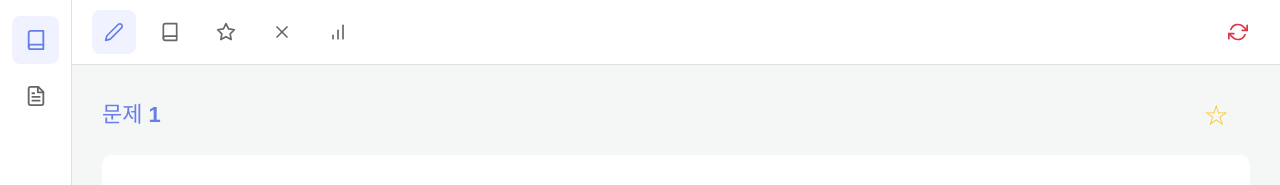
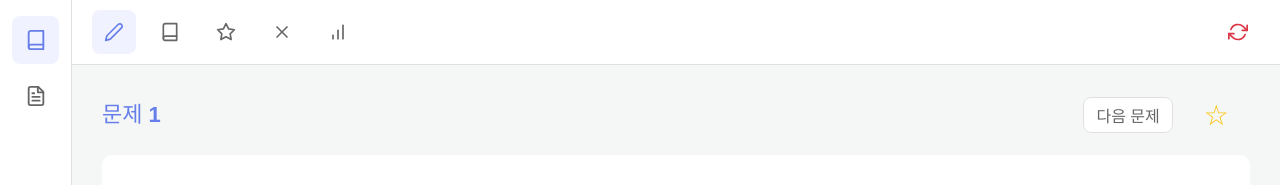
Before and after one commit to qkrwns1478/eip-practice, a Vue app: page / in a window 1280 px wide. Shown: the top 185 px of the page. Built offline with nearby package versions, Linux system fonts and the light colour scheme.

Commit message:
feat: 문제 넘기기 기능 추가

```diff
--- a/src/assets/style/style.css
+++ b/src/assets/style/style.css
@@ -327,7 +327,6 @@
 .result-section {
   margin-top: 30px;
   padding-top: 30px;
-  border-top: 1px solid var(--color-border);
   min-height: 120px;
   transition: border-color 0.3s ease;
 }
@@ -377,6 +376,39 @@
 .start-button:hover {
   transform: translateY(-3px);
   box-shadow: 0 8px 25px rgba(102, 126, 234, 0.4);
+}
+
+.skip-button {
+  display: block;
+  margin: 16px 0 0 auto;
+  padding: 10px 18px;
+  color: var(--color-text-light);
+  background: var(--color-white);
+  border: 1px solid var(--color-border);
+  border-radius: 8px;
+  cursor: pointer;
+}
+
+.skip-button:hover,
+.skip-button:focus-visible {
+  color: var(--color-primary);
+  border-color: var(--color-primary);
+}
+
+.question-actions-group {
+  display: flex;
+  align-items: center;
+  gap: 10px;
+}
+
+.question-actions-group .skip-button,
+.quiz-actions-group .skip-button {
+  display: inline-flex;
+  align-items: center;
+  height: 36px;
+  margin: 0;
+  padding: 0 12px;
+  white-space: nowrap;
 }
 
 .no-question {
@@ -604,7 +636,6 @@
   width: 90%;
   animation: slideUp 0.3s ease;
   min-height: 200px;
-  border-top: 5px solid var(--color-primary);
   transition: background-color 0.3s ease;
 }
 
--- a/src/components/GeoQuiz.vue
+++ b/src/components/GeoQuiz.vue
@@ -2,7 +2,7 @@
   <div class="quiz-container geo-quiz-layout">
 
     <div class="menu-bar icon-menu-bar">
-      <button @click="showMode = 'quiz'" :class="{ active: showMode === 'quiz' }">
+      <button @click="openRandomQuiz" :class="{ active: showMode === 'quiz' && playMode === 'random' }">
         <svg xmlns="http://www.w3.org/2000/svg" width="24" height="24" viewBox="0 0 24 24" fill="none"
           stroke="currentColor" stroke-width="2" stroke-linecap="round" stroke-linejoin="round">
           <path d="M17 3a2.828 2.828 0 1 1 4 4L7.5 20.5 2 22l1.5-5.5L17 3z" />
@@ -58,9 +58,12 @@
       <div class="question-section">
         <div class="question-header">
           <h3>문제 {{ currentQuestionIndex + 1 }}</h3>
-          <button @click="toggleBookmark" class="bookmark-btn" :class="{ bookmarked: isCurrentQuestionBookmarked }">
-            {{ isCurrentQuestionBookmarked ? '⭐' : '☆' }}
-          </button>
+          <div class="question-actions-group">
+            <button v-if="isRandomQuiz && !answered" @click="skipQuestion" class="skip-button">다음 문제</button>
+            <button @click="toggleBookmark" class="bookmark-btn" :class="{ bookmarked: isCurrentQuestionBookmarked }">
+              {{ isCurrentQuestionBookmarked ? '⭐' : '☆' }}
+            </button>
+          </div>
         </div>
 
         <!-- 단일 항목 문제 -->
@@ -259,6 +262,7 @@ export default {
       solvedQuestions: [],
       wrongQuestions: [],
       showMode: "quiz",
+      playMode: "random",
 
       showConfirmModal: false,
       confirmModal: {
@@ -288,6 +292,9 @@ export default {
     },
     isCurrentQuestionBookmarked() {
       return this.currentQuestion && this.bookmarkedQuestions.includes(this.currentQuestion.id);
+    },
+    isRandomQuiz() {
+      return this.playMode === 'random';
     },
     studyQuestions() {
       return this.geoData
@@ -333,9 +340,18 @@ export default {
 
     startQuiz() {
       this.showMode = 'quiz';
+      this.playMode = 'random';
       if (!this.currentQuestion) {
         this.generateQuestion();
       }
+    },
+
+    openRandomQuiz() {
+      const wasReview = this.playMode === 'review';
+      this.playMode = 'random';
+      this.showMode = 'quiz';
+      if (wasReview) this.currentQuestion = null;
+      if (!this.currentQuestion) this.generateQuestion();
     },
 
     generateQuestion() {
@@ -530,6 +546,11 @@ export default {
       this.saveProgress();
     },
 
+    skipQuestion() {
+      if (!this.isRandomQuiz || this.answered) return;
+      this.nextQuestion();
+    },
+
     toggleBookmark() {
       if (!this.currentQuestion) return;
 
@@ -560,6 +581,7 @@ export default {
     startBookmarkedQuestion(id) {
       const question = this.getQuestionById(id);
       if (question) {
+        this.playMode = 'review';
         this.showMode = 'quiz';
         this.setupQuestion(question);
       }
@@ -568,6 +590,7 @@ export default {
     startWrongQuestion(id) {
       const question = this.getQuestionById(id);
       if (question) {
+        this.playMode = 'review';
         this.showMode = 'quiz';
         this.setupQuestion(question);
       }
@@ -584,6 +607,7 @@ export default {
         usedQuestions: this.usedQuestions,
         currentQuestionIndex: this.currentQuestionIndex,
         currentQuestion: this.currentQuestion,
+        playMode: this.playMode,
         isCorrect: this.isCorrect,
         userAnswer: this.userAnswer,
         answered: this.answered,
@@ -607,6 +631,7 @@ export default {
           this.wrongQuestions = progress.wrongQuestions || [];
           this.currentQuestionIndex = progress.currentQuestionIndex || 0;
           this.currentQuestion = progress.currentQuestion || null;
+          this.playMode = progress.playMode || 'random';
           this.userAnswer = progress.userAnswer || '';
           this.answered = progress.answered || false;
           this.isCorrect = progress.isCorrect || false;
@@ -633,6 +658,7 @@ export default {
           this.usedQuestions = [];
           this.currentQuestionIndex = 0;
           this.currentQuestion = null;
+          this.playMode = 'random';
           this.answered = false;
           this.isCorrect = false;
           this.userAnswer = '';
--- a/src/components/PstQuiz.vue
+++ b/src/components/PstQuiz.vue
@@ -70,6 +70,7 @@
         <div class="question-header">
           <h3>{{ questionTitle }}</h3>
           <div class="quiz-actions-group">
+            <button v-if="playMode === 'random' && !answered" @click="skipQuestion" class="skip-button">다음 문제</button>
             <span class="quiz-info-badge" v-if="currentQuestion">{{ getQuizInfo(currentQuestion.id) }}</span>
             <button @click="toggleBookmark" class="bookmark-btn" :class="{ bookmarked: isCurrentQuestionBookmarked }">
               {{ isCurrentQuestionBookmarked ? '⭐' : '☆' }}
@@ -449,6 +450,11 @@ export default {
       this.saveProgress();
     },
 
+    skipQuestion() {
+      if (this.playMode !== 'random' || this.answered) return;
+      this.nextQuestion();
+    },
+
     toggleBookmark() {
       if (!this.currentQuestion) return;
       const id = this.currentQuestion.id;
```
